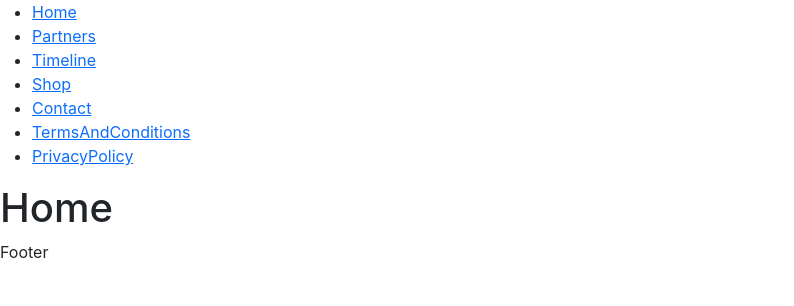
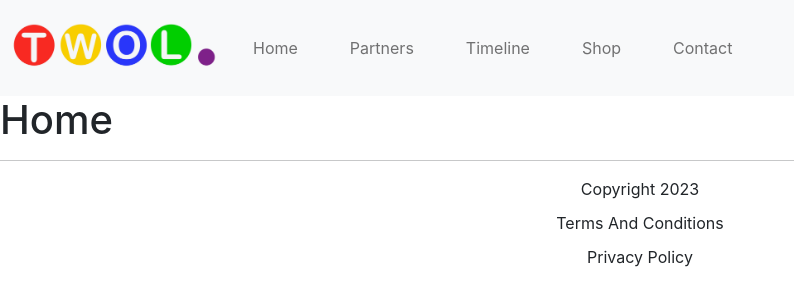
Before and after one commit to AAP9002/twol-site, a React (Create React App) app: page / in a window 1280 px wide. Shown: the top 306 px of the page, without its empty margins (0-794 px from the left). Built offline with nearby package versions, Linux system fonts and the light colour scheme.

Commit message:
Structure Files and style basic navbar

```diff
--- a/package.json
+++ b/package.json
@@ -8,6 +8,7 @@
     "@testing-library/react": "^13.4.0",
     "@testing-library/user-event": "^13.5.0",
     "bootstrap": "^5.2.3",
+    "jquery": "^3.6.3",
     "react": "^18.2.0",
     "react-bootstrap": "^2.7.2",
     "react-dom": "^18.2.0",
--- a/public/index.html
+++ b/public/index.html
@@ -24,7 +24,7 @@
       work correctly both with client-side routing and a non-root public URL.
       Learn how to configure a non-root public URL by running `npm run build`.
     -->
-    <title>React App</title>
+    <title>This Way Of Life</title>
   </head>
   <body>
     <noscript>You need to enable JavaScript to run this app.</noscript>
--- a/src/index.css
+++ b/src/index.css
@@ -6,8 +6,3 @@ body {
   -webkit-font-smoothing: antialiased;
   -moz-osx-font-smoothing: grayscale;
 }
-
-code {
-  font-family: source-code-pro, Menlo, Monaco, Consolas, 'Courier New',
-    monospace;
-}
--- /dev/null
+++ b/src/pages/Layout.css
@@ -0,0 +1,17 @@
+a.nav-link, a.navbar-brand{
+    margin: 10px;
+  }
+
+  footer{
+    width: 100vw;
+    text-align: center;
+  }
+
+  .logoNavStyle{
+    height:50px;
+    mix-blend-mode: multiply;
+  }
+
+.navbar-toggler{
+    margin-right:10vw;
+}
--- a/src/pages/Layout.jsx
+++ b/src/pages/Layout.jsx
@@ -1,36 +1,54 @@
 import { Outlet, Link } from "react-router-dom";
+import $ from 'jquery'
+import logo from '../images/General/TWOL Logo.jpg'
+import './Layout.css'
 
 const Layout = () => {
+
+    function toggle(){
+        $('#navHeaderCollapse').toggleClass("collapse");
+    }
+
     return (
         <>
-            <nav>
-                <ul>
-                    <li>
-                        <Link to="/">Home</Link>
+        <nav className="navbar navbar-expand-lg navbar-light bg-light">
+  <Link className={"navbar-brand"}to="/">
+    <img src={logo} className="logoNavStyle">
+    </img>
+  </Link>
+
+  <button onClick={toggle} className="navbar-toggler" type="button">
+    <span className="navbar-toggler-icon"></span>
+  </button>
+
+  <div className="collapse navbar-collapse" id="navHeaderCollapse">
+    <ul className="navbar-nav mr-auto mt-2 mt-lg-0" onClick={toggle}>
+      <li className={"nav-link active"}>
+                        <Link className={"nav-link"}to="/">Home</Link>
                     </li>
-                    <li>
-                        <Link to="/Partners">Partners</Link>
+                    <li className={"nav-link"}>
+                        <Link to="/Partners" className={"nav-link"}>Partners</Link>
                     </li>
-                    <li>
-                        <Link to="/Timeline">Timeline</Link>
+                    <li className={"nav-link"}>
+                        <Link to="/Timeline" className={"nav-link"}>Timeline</Link>
                     </li>
-                    <li>
-                        <Link to="/Shop">Shop</Link>
+                    <li className={"nav-link"}>
+                        <Link to="/Shop" className={"nav-link"}>Shop</Link>
                     </li>
-                    <li>
-                        <Link to="/Contact">Contact</Link>
+                    <li className={"nav-link"}>
+                        <Link to="/Contact" className={"nav-link"}>Contact</Link>
                     </li>
-                    <li>
-                        <Link to="/TermsAndConditions">TermsAndConditions</Link>
-                    </li>
-                    <li>
-                        <Link to="/PrivacyPolicy">PrivacyPolicy</Link>
-                    </li>
-                </ul>
-            </nav>
+    </ul>
+  </div>
+</nav>
 
             <Outlet />
-            <footer>Footer</footer>
+            <hr/>
+            <footer>
+                Copyright 2023
+                <Link to="/TermsAndConditions" className={"nav-link"}>Terms And Conditions</Link>
+                <Link to="/PrivacyPolicy" className={"nav-link"}>Privacy Policy</Link>
+            </footer>
         </>
     )
 };
```
Also changed, not shown: src/images/General/TWOL Logo.jpg (renamed from src/images/General/TWOL Logo.JPG.jpg), 1 other file (tests, documents, lock files or other folders).
